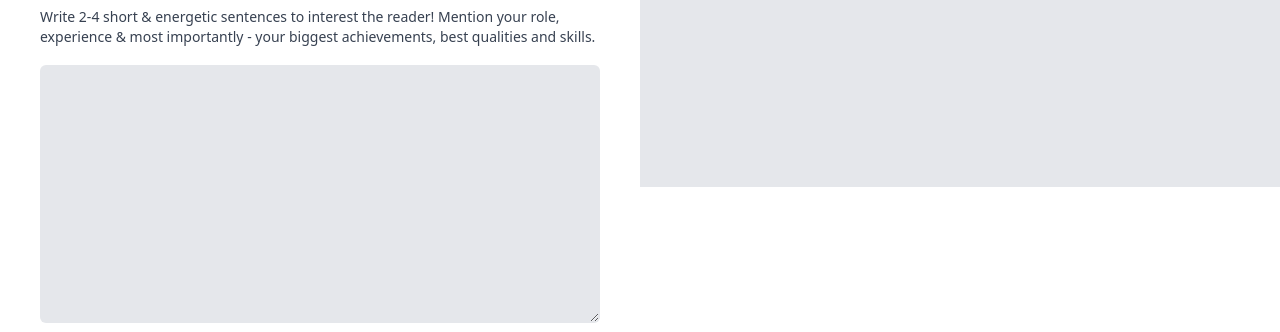
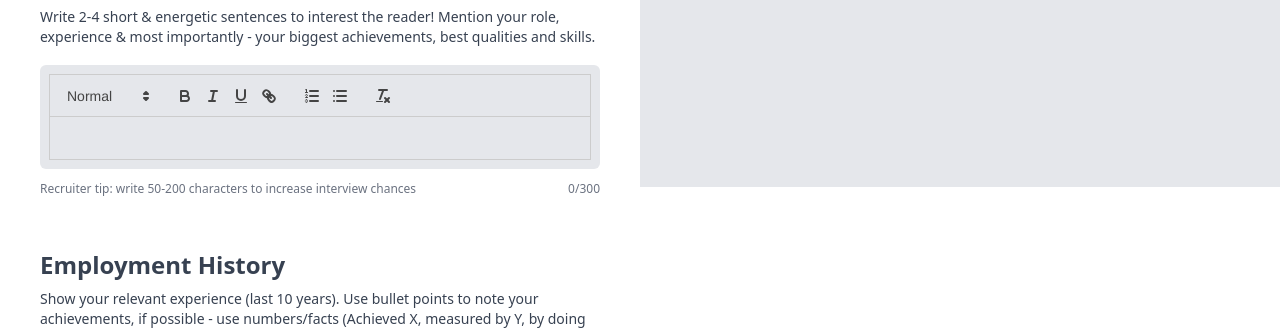
Before and after one commit to dendyswaran/resumemaz, a React (Vite) app: page / in a window 1280 px wide. Shown: the part 613-945 px from the top of the page. Built offline with nearby package versions, Linux system fonts and the light colour scheme.

Commit message:
Add react-quill library and update profile description rendering

```diff
--- a/package.json
+++ b/package.json
@@ -14,6 +14,7 @@
     "jotai": "^2.6.1",
     "react": "^18.2.0",
     "react-dom": "^18.2.0",
+    "react-quill": "^2.0.0",
     "react-to-print": "^2.14.15"
   },
   "devDependencies": {
--- a/src/components/form/FormProfessionalSummary.tsx
+++ b/src/components/form/FormProfessionalSummary.tsx
@@ -1,5 +1,3 @@
-
-
 import { useState } from 'react';
 import FormGroup from '../shared/FormGroup';
 import InputTextarea from '../shared/InputTextarea';
@@ -11,16 +9,13 @@ export default function FormProfessionalSummary() {
   const [value, setValue] = useState<string>('');
   const handleChange = (event: React.ChangeEvent<HTMLTextAreaElement>) => {
     const textValue = event.target.value;
-    if (textValue.length > 700) {
-      return;
-    } else {
-      setValue(textValue);
-      setResumeState((prevState) => ({
-        ...prevState,
-        profileDescription: textValue,
-      }));
-    }
-  }
+
+    setValue(textValue);
+    setResumeState((prevState) => ({
+      ...prevState,
+      profileDescription: textValue,
+    }));
+  };
 
   return (
     <div className="flex flex-col gap-2 p-5 h-full">
--- a/src/components/preview/PreviewBasicInformation.tsx
+++ b/src/components/preview/PreviewBasicInformation.tsx
@@ -45,9 +45,9 @@ export default function PreviewBasicInformation() {
         <section className="w-4/5 flex flex-col gap-4">
           <div className="flex flex-col gap-2">
             <h1 className="text-xl text-gray-700 font-bold">Profile</h1>
-            <p className="text-gray-700 text-sm">
-              {resumeState.profileDescription}
-            </p>
+            <p className="text-gray-700 text-sm" dangerouslySetInnerHTML={{
+              __html: resumeState.profileDescription
+            }} />
           </div>
 
           <div className="flex flex-col gap-2">
--- a/src/components/shared/InputTextarea.tsx
+++ b/src/components/shared/InputTextarea.tsx
@@ -1,4 +1,6 @@
 import { ChangeEventHandler, TextareaHTMLAttributes } from 'react';
+import ReactQuill, { Value } from 'react-quill';
+import 'react-quill/dist/quill.snow.css';
 
 interface InputTextProps
   extends Omit<TextareaHTMLAttributes<HTMLTextAreaElement>, 'onChange'> {
@@ -7,20 +9,25 @@ interface InputTextProps
 }
 
 export default function InputTextarea(props: InputTextProps) {
+  const handleChange = (value: string) => {
+    if (props.onChange) {
+      props.onChange({ target: { value } } as React.ChangeEvent<HTMLTextAreaElement>);
+    }
+  };
+
   return (
     <div className="flex flex-col">
-      <textarea
-        {...props}
+      <ReactQuill
+
+        onChange={handleChange}
         className="text-gray-700 border border-transparent rounded-md p-2 bg-gray-200 focus:outline-none"
-      >
-        {props.children}
-      </textarea>
+      />
       <div className="flex justify-between py-3">
         <span className="text-xs text-gray-500 text-left">
           Recruiter tip: write 50-200 characters to increase interview chances
         </span>
         <span className="text-xs text-gray-500 text-right">
-          {props.textLength || 0}/300+
+          {props.textLength || 0}/300
         </span>
       </div>
     </div>
```
Also changed, not shown: 1 other file (tests, documents, lock files or other folders).
